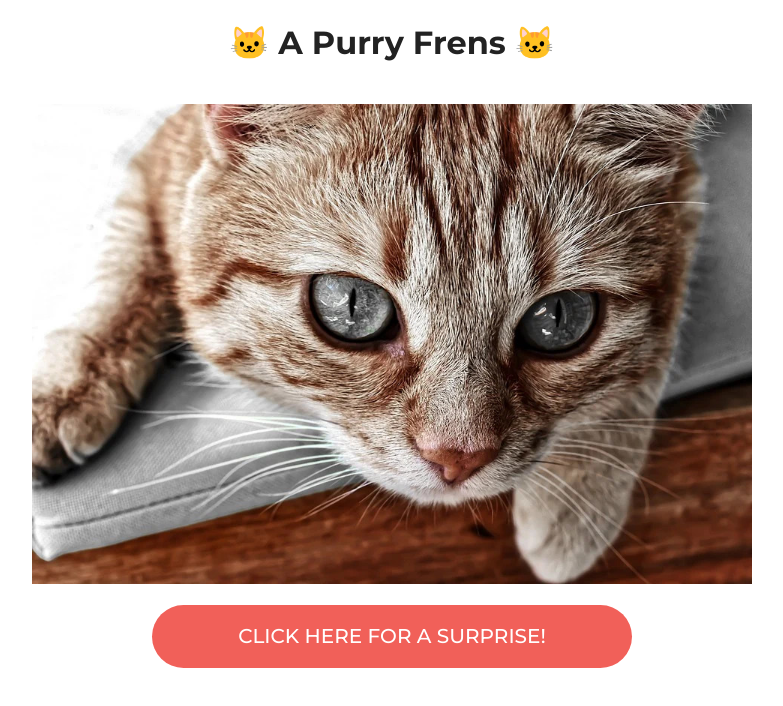
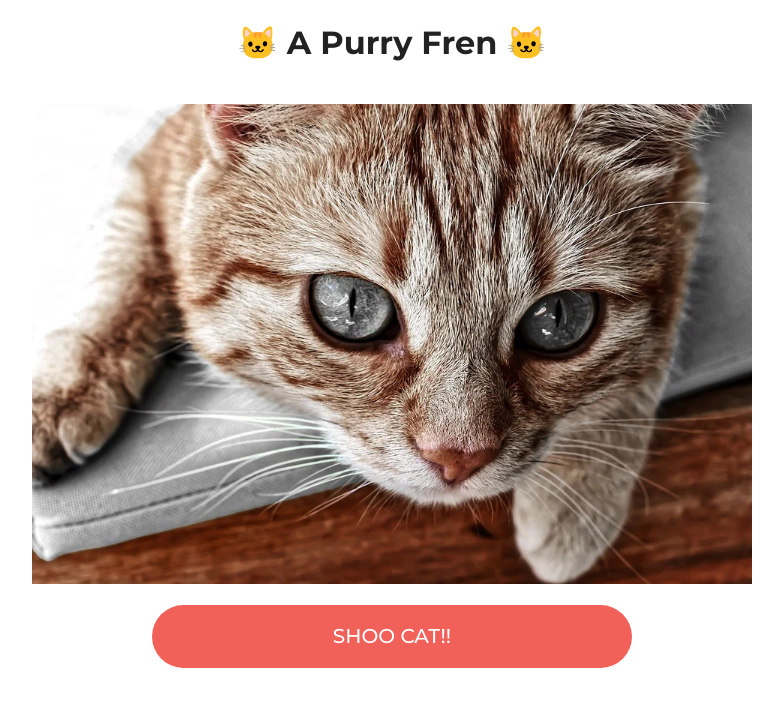
Before and after one commit to ThomasMoorehouse/js-lesson05-challenge-01, a plain HTML site: page index.html in a window 1280 px wide. Both pictures are taken after a click on the button "CLICK HERE FOR A SURPRISE!". Shown: the whole page, without its empty margins (248-1031 px from the left). Drawn offline with nearby package versions, Linux system fonts and the light colour scheme.

Commit message:
Event handling with if else statements

```diff
--- a/index.html
+++ b/index.html
@@ -17,7 +17,7 @@
 
   <body>
     <main class="main-content">
-      <h1>🐱 A purry frens 🐱</h1>
+      <h1>🐱 A purry fren 🐱</h1>
       <figure class="cat">
         <img src="img/cat-fren.jpg" />
       </figure>
--- a/js/script.js
+++ b/js/script.js
@@ -3,5 +3,17 @@ var button = document.querySelector(".show-cat");
 var cat = document.querySelector(".cat");
 
 button.addEventListener("click", function () {
-    cat.classList.add("show")
+    if (cat.classList.contains("show")) {
+        cat.classList.remove("show")
+        button.innerText = "Wait come back!"
+        button.classList.add("disappear")
+        //console.log("Yes");
+    }
+    else {
+        cat.classList.add("show")
+        button.innerText = "Shoo cat!!"
+        button.classList.remove("disappear")
+        //console.log("No");
+    }
+
 })
```
